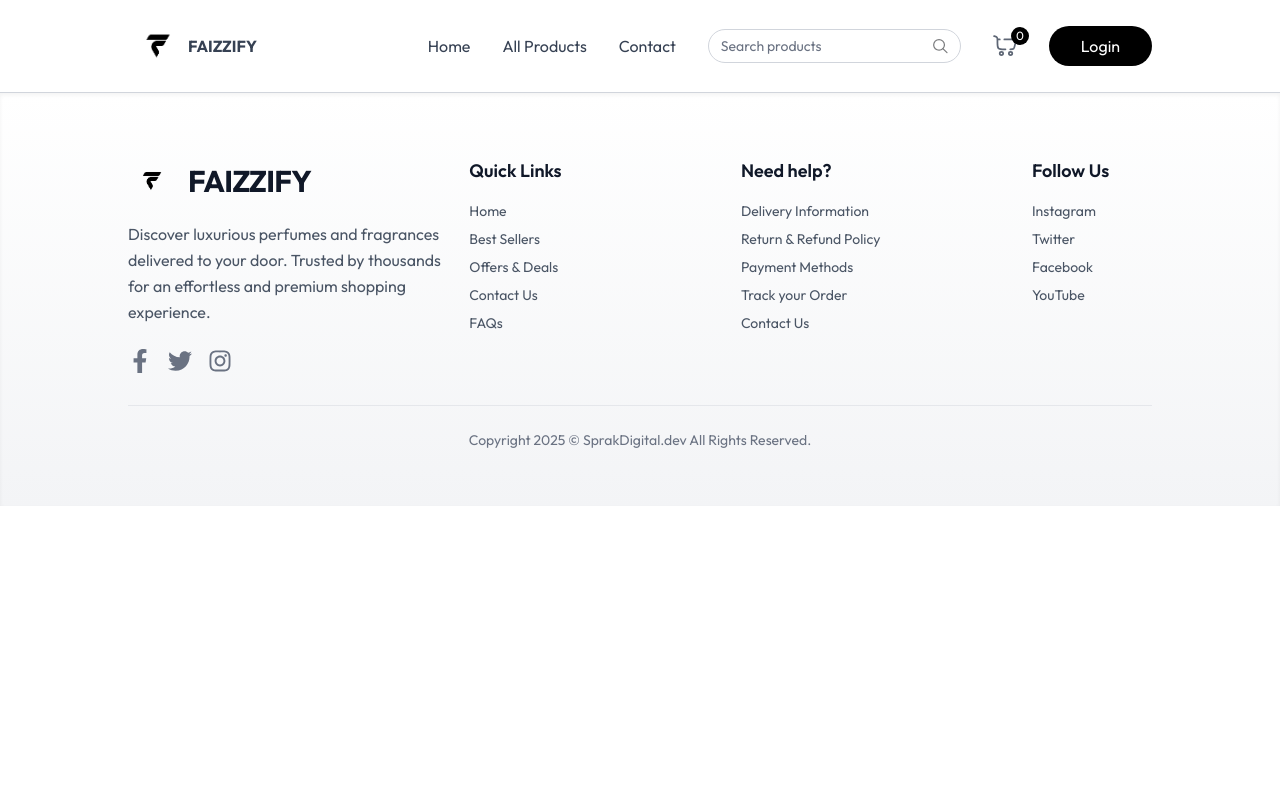
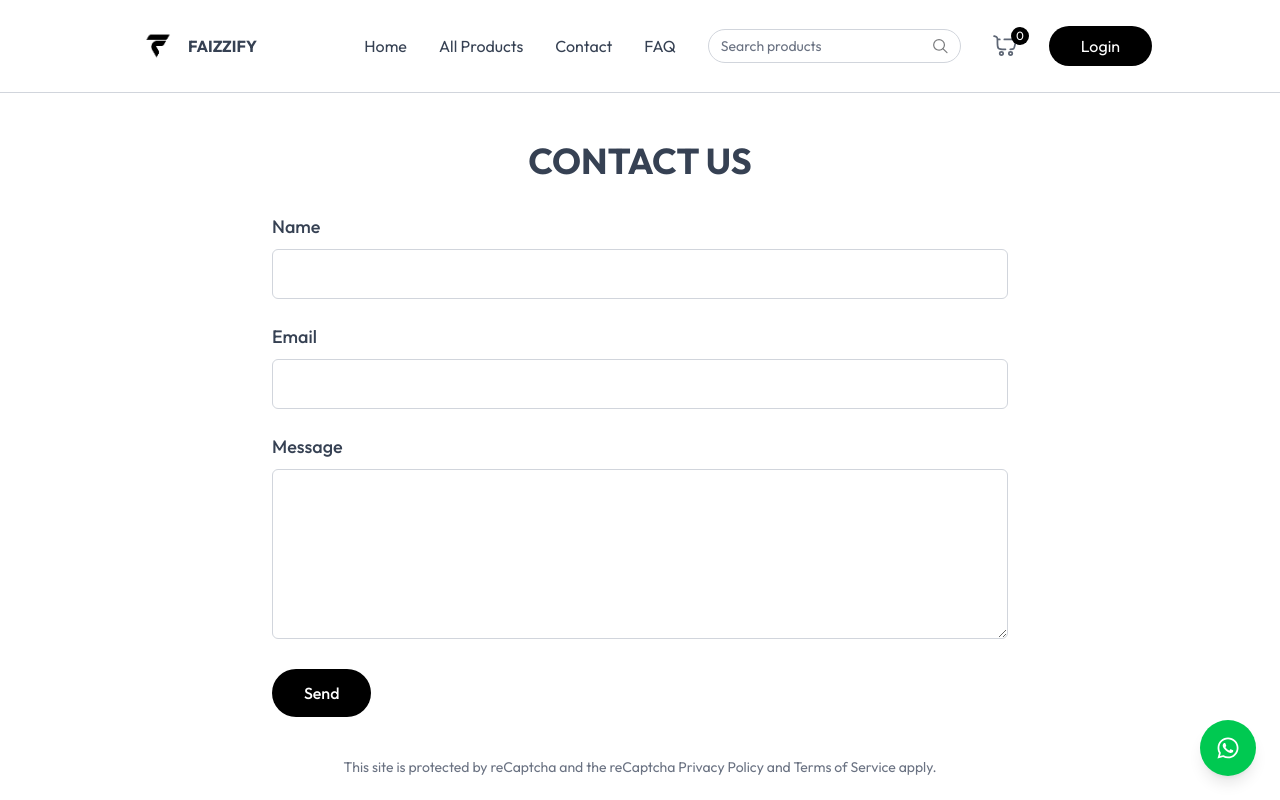
Before and after one commit to IzharProCoder-web/Faizffy-Store, a React (Vite) app in the folder Frontend/: page /contact in a window 1280 px wide. Shown: the top 800 px of the page. Built offline with nearby package versions, Linux system fonts and the light colour scheme; no server answers.

Commit message:
Addd contact us page and faq pagr

```diff
--- a/Frontend/src/App.jsx
+++ b/Frontend/src/App.jsx
@@ -17,6 +17,9 @@ import SellerLayout from "./pages/seller/SellerLayout";
 import AddProducts from "./pages/seller/AddProducts";
 import ProductsList from "./pages/seller/ProductsList";
 import Order from "./pages/seller/Order";
+import ContactUS from "./pages/ContactUS";
+import FAQ from "./pages/FAQ";
+
 const App = () => {
   const isSellerPath = useLocation().pathname.includes("seller");
   const location = useLocation();
@@ -31,6 +34,9 @@ const App = () => {
       <div className={`${isSellerPath ? "" : isHomePage ? "" : "px-6 md:px-16 lg:px-24 xl:px-32"}`}>
         <Routes>
           <Route path="/" element={<Home/>} />
+          <Route path="/contact" element={<ContactUS />} />
+          <Route path="/faq" element={<FAQ />} />
+
           <Route path="/products" element={<AllProducts />} />
           <Route path="/products/:category" element={<ProductCategory />} />
           <Route path="/products/:category/:id" element={<ProductsDeatil />} />
--- a/Frontend/src/component/Footer.jsx
+++ b/Frontend/src/component/Footer.jsx
@@ -1,7 +1,7 @@
 import React from "react";
 import { assets, footerLinks } from "../assets/assets";
 import { NavLink } from "react-router-dom";
-import { FaFacebookF, FaTwitter, FaInstagram } from "react-icons/fa";
+import { FaFacebookF, FaInstagram, FaTiktok } from "react-icons/fa"; // Updated import
 
 const Footer = () => {
   return (
@@ -35,11 +35,11 @@ const Footer = () => {
                 <FaFacebookF className="w-6 h-6" />
               </a>
               <a
-                href="https://twitter.com"
-                aria-label="Twitter"
+                href="https://tiktok.com" // Updated link
+                aria-label="TikTok" // Updated aria-label
                 className="text-gray-500 hover:text-gray-900 transition-colors duration-300"
               >
-                <FaTwitter className="w-6 h-6" />
+                <FaTiktok className="w-6 h-6" />
               </a>
               <a
                 href="https://instagram.com"
--- a/Frontend/src/component/Navbar.jsx
+++ b/Frontend/src/component/Navbar.jsx
@@ -1,9 +1,13 @@
+/* eslint-disable no-unused-vars */
 /* eslint-disable react-hooks/exhaustive-deps */
 import React, { useEffect, useState } from "react";
 import { assets } from "../assets/assets";
 import { NavLink } from "react-router-dom";
 import { useAppContext } from "../context/AppContext";
 import toast from "react-hot-toast";
+import { motion } from "framer-motion"; // Import Framer Motion
+import { FaFacebook, FaInstagram, FaTiktok } from "react-icons/fa"; // Import React Icons
+
 const Navbar = () => {
   const [open, setOpen] = useState(false);
   const [showMobileMenu, setShowMobileMenu] = useState(false);
@@ -20,18 +24,19 @@ const Navbar = () => {
 
   const logout = async () => {
     try {
-     const { data } = await axios.get("/api/user/logout",{withCredentials:true});
+      const { data } = await axios.get("/api/user/logout", { withCredentials: true });
       if (data.success) {
         setUser(null);
         navigate("/");
-      toast.success(data.message)
-    }else {
-      toast.error(data.message)
+        toast.success(data.message);
+      } else {
+        toast.error(data.message);
       }
-   }catch (err) {
-    toast.error(err.message)
+    } catch (err) {
+      toast.error(err.message);
     }
   };
+
   useEffect(() => {
     if (searchQuery.length > 0) {
       navigate("/products");
@@ -43,14 +48,14 @@ const Navbar = () => {
       <NavLink to={"/"} className={"flex items-center "}>
         <img className="w-15 h-15" src={assets.logo} alt="Logo" />
         <p className="font-bold">FAIZZIFY</p>
-
       </NavLink>
 
       {/* Desktop Menu */}
-      <div className=" hidden sm:flex items-center gap-8">
-        <NavLink to="/ "> Home</NavLink>
-        <NavLink to="/products "> All Products</NavLink>
-        <NavLink to="/contact "> Contact</NavLink>
+      <div className="hidden sm:flex items-center gap-8">
+        <NavLink to="/"> Home</NavLink>
+        <NavLink to="/products"> All Products</NavLink>
+        <NavLink to="/contact"> Contact</NavLink>
+        <NavLink to="/faq"> FAQ</NavLink>
 
         <div className="hidden lg:flex items-center text-sm gap-2 border border-gray-300 px-3 rounded-full">
           <input
@@ -62,10 +67,7 @@ const Navbar = () => {
           <img src={assets.search_icon} className="w-4 h-4" />
         </div>
 
-        <div
-          onClick={() => navigate("/cart")}
-          className="relative cursor-pointer"
-        >
+        <div onClick={() => navigate("/cart")} className="relative cursor-pointer">
           <img src={assets.nav_cart_icon} className="w-6 opacity-80" />
           <button className="absolute -top-2 -right-3 text-xs text-white bg-[#000] w-[18px] h-[18px] rounded-full">
             {getCartCount()}
@@ -103,10 +105,7 @@ const Navbar = () => {
       </div>
 
       <div className="flex items-center gap-6 sm:hidden">
-        <div
-          onClick={() => navigate("/cart")}
-          className="relative cursor-pointer"
-        >
+        <div onClick={() => navigate("/cart")} className="relative cursor-pointer">
           <img src={assets.nav_cart_icon} className="w-6 opacity-80" />
           <button className="absolute -top-2 -right-3 text-xs text-white bg-[#000] w-[18px] h-[18px] rounded-full">
             {getCartCount()}
@@ -114,10 +113,7 @@ const Navbar = () => {
         </div>
 
         {!user ? (
-          <button
-            onClick={() => setShowUserLogin(true)}
-            className="cursor-pointer"
-          >
+          <button onClick={() => setShowUserLogin(true)} className="cursor-pointer">
             <img src={assets.profile_icon} className="w-8" />
           </button>
         ) : (
@@ -163,10 +159,11 @@ const Navbar = () => {
 
       {/* Mobile Menu */}
       {open && (
-        <div
-          className={`${
-            open ? "flex" : "hidden"
-          } absolute top-[60px] left-0 w-full bg-white shadow-md py-4 flex-col items-start gap-2 justify-center px-5 text-sm md:hidden z-10`}
+        <motion.div
+          initial={{ opacity: 0, y: -20 }}
+          animate={{ opacity: 1, y: 0 }}
+          exit={{ opacity: 0, y: -20 }}
+          className={`absolute top-[60px] left-0 w-full bg-white shadow-md py-4 flex flex-col  items-start gap-2 justify-center px-5 text-[18px] font-medium md:hidden z-10`}
         >
           <NavLink to="/" onClick={() => setOpen(false)}>
             Home
@@ -182,6 +179,9 @@ const Navbar = () => {
           <NavLink to="/contact" onClick={() => setOpen(false)}>
             Contact
           </NavLink>
+          <NavLink to="/faq" onClick={() => setOpen(false)}>
+            FAQ
+          </NavLink>
           {!user && (
             <button
               onClick={() => {
@@ -193,7 +193,19 @@ const Navbar = () => {
               Login
             </button>
           )}
+          {/* Social Media Icons */}
+          <div className="flex gap-4 mt-4">
+            <a href="https://facebook.com" target="_blank" rel="noopener noreferrer">
+              <FaFacebook className="text-xl text-blue-600" />
+            </a>
+            <a href="https://instagram.com" target="_blank" rel="noopener noreferrer">
+              <FaInstagram className="text-xl text-pink-600" />
+            </a>
+            <a href="https://tiktok.com" target="_blank" rel="noopener noreferrer">
+              <FaTiktok className="text-xl text-black" />
+            </a>
           </div>
+        </motion.div>
       )}
     </nav>
   );
--- /dev/null
+++ b/Frontend/src/pages/ContactUS.jsx
@@ -0,0 +1,108 @@
+import React, { useState } from 'react';
+import { FaWhatsapp } from 'react-icons/fa';
+
+const ContactUS = () => {
+  const [formData, setFormData] = useState({
+    name: '',
+    email: '',
+    message: ''
+  });
+
+  const handleChange = (e) => {
+    setFormData({
+      ...formData,
+      [e.target.name]: e.target.value
+    });
+  };
+
+  const handleSubmit = async (e) => {
+    e.preventDefault();
+    // Add your form submission logic here
+    console.log('Form submitted:', formData);
+  };
+
+  return (
+    <div className="max-w-3xl mx-auto px-4 py-12">
+      <h1 className="text-4xl font-bold text-center mb-8">CONTACT US</h1>
+
+      <form onSubmit={handleSubmit} className="space-y-6">
+        <div>
+          <label
+            htmlFor="name"
+            className="block text-lg font-medium text-gray-700 mb-2"
+          >
+            Name
+          </label>
+          <input
+            type="text"
+            id="name"
+            name="name"
+            value={formData.name}
+            onChange={handleChange}
+            required
+            className="w-full px-4 py-3 border border-gray-300 rounded-md focus:outline-none focus:ring-2 focus:ring-blue-500"
+          />
+        </div>
+
+        <div>
+          <label
+            htmlFor="email"
+            className="block text-lg font-medium text-gray-700 mb-2"
+          >
+            Email
+          </label>
+          <input
+            type="email"
+            id="email"
+            name="email"
+            value={formData.email}
+            onChange={handleChange}
+            required
+            className="w-full px-4 py-3 border border-gray-300 rounded-md focus:outline-none focus:ring-2 focus:ring-blue-500"
+          />
+        </div>
+
+        <div>
+          <label
+            htmlFor="message"
+            className="block text-lg font-medium text-gray-700 mb-2"
+          >
+            Message
+          </label>
+          <textarea
+            id="message"
+            name="message"
+            value={formData.message}
+            onChange={handleChange}
+            required
+            rows="6"
+            className="w-full px-4 py-3 border border-gray-300 rounded-md focus:outline-none focus:ring-2 focus:ring-blue-500"
+          />
+        </div>
+
+        <button
+          type="submit"
+          className="w-full md:w-auto px-8 py-3 bg-black text-white font-medium rounded-full hover:bg-blue-700 transition-colors duration-200"
+        >
+          Send
+        </button>
+
+        <p className="text-sm text-gray-500 text-center mt-4">
+          This site is protected by reCaptcha and the reCaptcha Privacy Policy and Terms of Service apply.
+        </p>
+      </form>
+
+      {/* WhatsApp floating button */}
+      <a
+        href="https://wa.me/+923129167292"
+        target="_blank"
+        rel="noopener noreferrer"
+        className="fixed bottom-6 right-6 bg-green-500 text-white p-4 rounded-full shadow-lg hover:bg-green-600 transition-colors duration-200 flex items-center justify-center"
+      >
+        <FaWhatsapp className="w-6 h-6" />
+      </a>
+    </div>
+  );
+};
+
+export default ContactUS;
--- /dev/null
+++ b/Frontend/src/pages/FAQ.jsx
@@ -0,0 +1,74 @@
+import React, { useState } from 'react';
+
+const FAQ = () => {
+  const [activeIndex, setActiveIndex] = useState(null);
+
+  const faqData = [
+    {
+      question: "How do I apply Roll-ons/Attars?",
+      answer: "Apply the roll-on/attar to pulse points such as wrists, neck, and behind ears. The warmth of these areas helps diffuse the fragrance throughout the day."
+    },
+    {
+      question: "Do you have any outlet?",
+      answer: "Yes, you can visit our physical store at [Your Store Address]. For more details, please contact our customer service."
+    },
+    {
+      question: "Are these original?",
+      answer: "Yes, we guarantee 100% authenticity of all our products. We source directly from authorized manufacturers and distributors."
+    },
+    {
+      question: "Are you selling the real products?",
+      answer: "Absolutely! We only deal in genuine products and provide authenticity guarantee with all our items."
+    },
+    {
+      question: "What is your return policy?",
+      answer: "We offer a 15-day hassle-free return policy. Products must be unused and in original packaging with all tags intact."
+    },
+    {
+      question: "Why would we buy from you and not from others?",
+      answer: "We offer authentic products, competitive prices, excellent customer service, and a hassle-free return policy."
+    },
+    {
+      question: "How long does it last?",
+      answer: "The longevity varies by product, but most of our fragrances last 6-8 hours on average. Premium attars can last even longer."
+    }
+  ];
+
+  const toggleAccordion = (index) => {
+    setActiveIndex(activeIndex === index ? null : index);
+  };
+
+  return (
+    <div className="max-w-3xl mx-auto px-4 py-12">
+      <h1 className="text-4xl font-bold text-center mb-2">FAQ</h1>
+      <h2 className="text-xl text-gray-600 text-center mb-8">FREQUENTLY ASKED QUESTIONS</h2>
+
+      <div className="space-y-4">
+        {faqData.map((item, index) => (
+          <div key={index} className="border-b border-gray-200">
+            <button
+              className="w-full flex justify-between items-center py-4 px-4 hover:bg-gray-50 transition-colors duration-200"
+              onClick={() => toggleAccordion(index)}
+            >
+              <span className="text-lg font-medium text-left">{item.question}</span>
+              <span className="text-2xl font-light">
+                {activeIndex === index ? '−' : '+'}
+              </span>
+            </button>
+            <div
+              className={`overflow-hidden transition-all duration-300 ${
+                activeIndex === index ? 'max-h-48' : 'max-h-0'
+              }`}
+            >
+              <p className="p-4 bg-gray-50 text-gray-600">
+                {item.answer}
+              </p>
+            </div>
+          </div>
+        ))}
+      </div>
+    </div>
+  );
+};
+
+export default FAQ;
```
Lines whose indentation alone changed are shown as unchanged.
